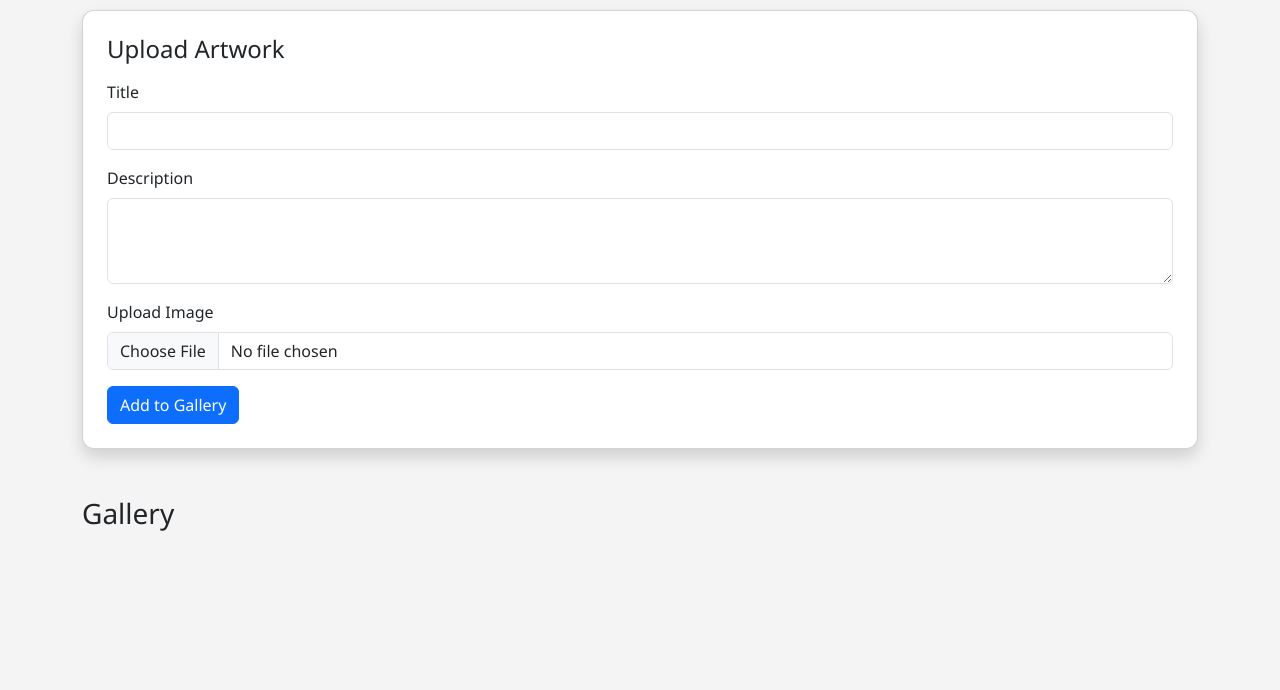
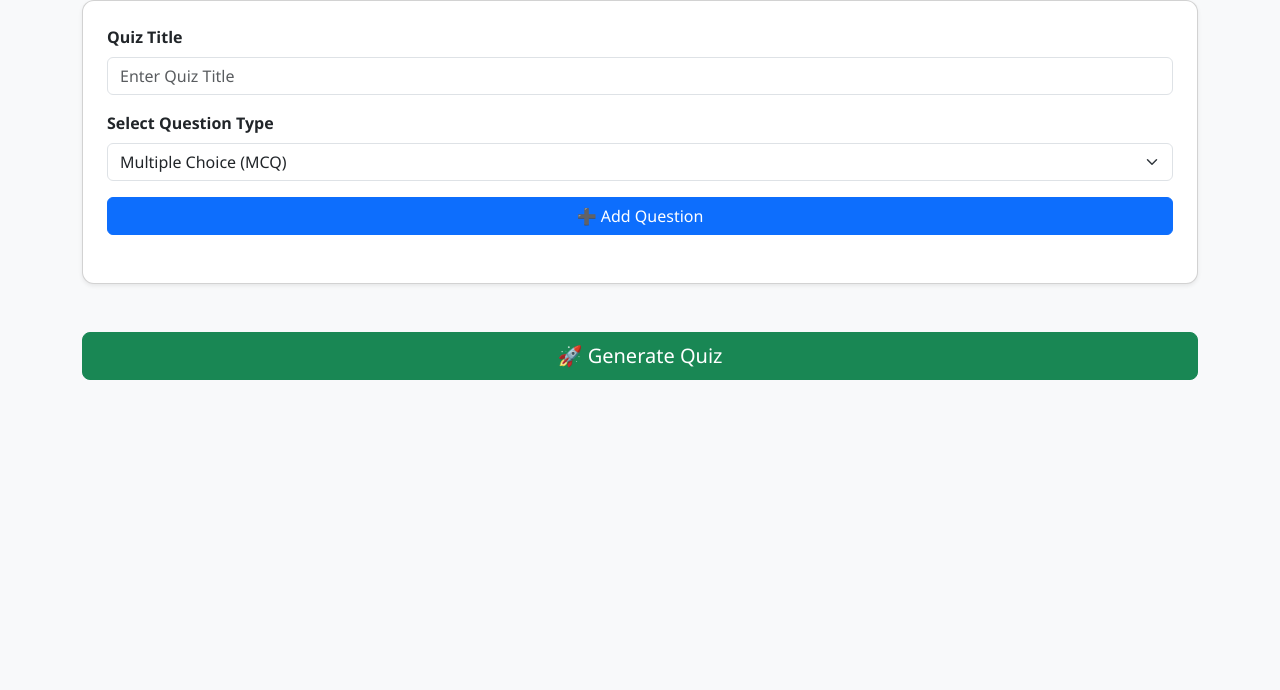
Before and after one commit to KhushalsingPawar/Quiz-Creator, a plain HTML site: page index.html in a window 1280 px wide. Shown: the part 110-800 px from the top of the page. Drawn offline with nearby package versions, Linux system fonts and the light colour scheme.

Commit message:
Update index.html

```diff
--- a/index.html
+++ b/index.html
@@ -1,41 +1,38 @@
 <!DOCTYPE html>
 <html lang="en">
 <head>
-  <meta charset="UTF-8" />
-  <meta name="viewport" content="width=device-width, initial-scale=1.0"/>
-  <title>Digital Art Gallery</title>
-  <link rel="stylesheet" href="https://cdn.jsdelivr.net/npm/bootstrap@5.3.0/dist/css/bootstrap.min.css"/>
-  <link rel="stylesheet" href="style.css" />
+  <meta charset="UTF-8">
+  <title>Quiz Creator</title>
+  <link href="https://cdn.jsdelivr.net/npm/bootstrap@5.3.0/dist/css/bootstrap.min.css" rel="stylesheet">
+  <link rel="stylesheet" href="style.css">
+  <script defer src="javascript.js"></script>
 </head>
-<body>
-  <div class="container my-5">
-    <h1 class="text-center mb-4">🎨 Digital Art Gallery</h1>
+<body class="bg-light">
+  <div class="container py-5">
+    <h2 class="text-center text-primary mb-4">📝 Quiz Creator</h2>
+    <div class="card p-4 shadow-sm">
+      <div class="mb-3">
+        <label class="form-label fw-bold">Quiz Title</label>
+        <input type="text" id="quizTitle" class="form-control" placeholder="Enter Quiz Title">
+      </div>
 
-    <!-- Upload Form -->
-    <div class="card p-4 shadow mb-5">
-      <h4 class="mb-3">Upload Artwork</h4>
-      <form id="uploadForm">
-        <div class="mb-3">
-          <label for="artTitle" class="form-label">Title</label>
-          <input type="text" class="form-control" id="artTitle" required>
-        </div>
-        <div class="mb-3">
-          <label for="artDescription" class="form-label">Description</label>
-          <textarea class="form-control" id="artDescription" rows="3" required></textarea>
-        </div>
-        <div class="mb-3">
-          <label for="artImage" class="form-label">Upload Image</label>
-          <input class="form-control" type="file" id="artImage" accept="image/*" required>
-        </div>
-        <button type="submit" class="btn btn-primary">Add to Gallery</button>
-      </form>
+      <div class="mb-3">
+        <label class="form-label fw-bold">Select Question Type</label>
+        <select id="questionType" class="form-select">
+          <option value="mcq">Multiple Choice (MCQ)</option>
+          <option value="truefalse">True/False</option>
+          <option value="shortanswer">Short Answer</option>
+        </select>
+      </div>
+
+      <button class="btn btn-primary w-100 mb-4" onclick="addQuestion()">➕ Add Question</button>
     </div>
 
-    <!-- Gallery Display -->
-    <h3 class="mb-3">Gallery</h3>
-    <div class="row" id="gallery"></div>
+    <form id="questionsForm" class="mt-4">
+      <div id="questionsContainer"></div>
+    </form>
+
+    <button class="btn btn-success btn-lg mt-4 w-100" onclick="generateQuiz()">🚀 Generate Quiz</button>
   </div>
-
-  <script src="script.js"></script>
 </body>
 </html>
```
